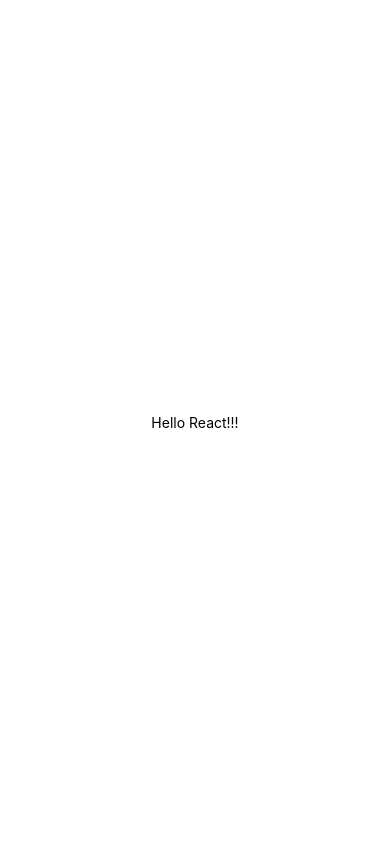
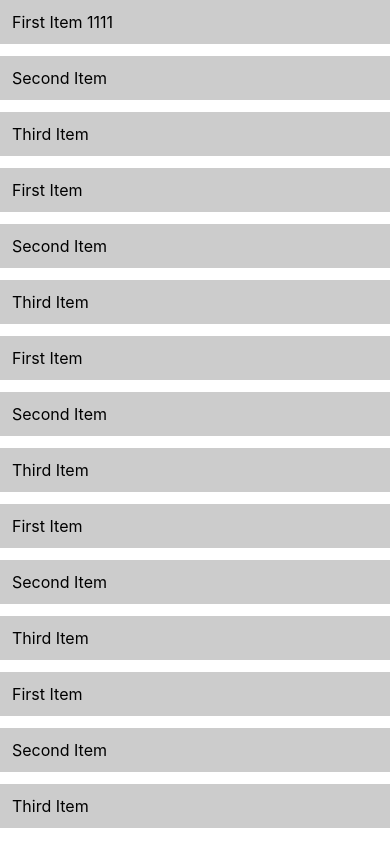
Before and after one commit to nightrunner91/react-native-expo, a React Native app: screen / in a window 390 px wide. Built offline with nearby package versions, Linux system fonts and the light colour scheme.

Commit message:
Try to add flatlist component

```diff
--- a/App.js
+++ b/App.js
@@ -1,20 +1,110 @@
 import { StatusBar } from 'expo-status-bar';
-import { StyleSheet, Text, View } from 'react-native';
+import {
+  StyleSheet,
+  Text,
+  SafeAreaView,
+  View,
+  FlatList,
+} from 'react-native';
+
+const DATA = [
+  {
+    id: 'bd7acbea-c1b1-46c2-aed5-3ad53abb28ba',
+    title: 'First Item 1111',
+  },
+  {
+    id: '3ac68afc-c605-48d3-a4f8-fbd91aa97f63',
+    title: 'Second Item',
+  },
+  {
+    id: '58694a0f-3da1-471f-bd96-145571e29d72',
+    title: 'Third Item',
+  },
+  {
+    id: 'bd7acbea-c1b1-46c2-aed5-3ad53a3b28ba',
+    title: 'First Item',
+  },
+  {
+    id: '3ac68afc-c605-48d3-a4f8-fb991aa97f63',
+    title: 'Second Item',
+  },
+  {
+    id: '58694a0f-3da1-471f-bd96-143571e29d72',
+    title: 'Third Item',
+  },
+  {
+    id: 'b37acbea-c1b1-46c2-aed5-3ad53abb28ba',
+    title: 'First Item',
+  },
+  {
+    id: '37c68afc-c605-48d3-a4f8-fbd91aa97f63',
+    title: 'Second Item',
+  },
+  {
+    id: '52694a0f-3da1-471f-bd96-145571e29d72',
+    title: 'Third Item',
+  },
+  {
+    id: 'bd7acbea-c1e1-46c2-aed5-3ad53abb28ba',
+    title: 'First Item',
+  },
+  {
+    id: '3ac68afc-c6h5-48d3-a4f8-fbd91aa97f63',
+    title: 'Second Item',
+  },
+  {
+    id: '58694a0f-3dh1-471f-bd96-145571e29d72',
+    title: 'Third Item',
+  },
+  {
+    id: 'bd7acbea-c1e1-46c2-aek5-3ad53abb28ba',
+    title: 'First Item',
+  },
+  {
+    id: '3ac68afc-c6h5-48d3-a4s8-fbd91aa97f63',
+    title: 'Second Item',
+  },
+  {
+    id: '58694a0f-3dh1-471f-bd56-145571e29d72',
+    title: 'Third Item',
+  },
+];
+
+const Item = ({title}) => (
+  <View
+    style={styles.item}
+    flexDirection="row"
+    alignItems="center">
+    <Text style={styles.title}>{title}</Text>
+  </View>
+);
 
 export default function App() {
   return (
-    <View style={styles.container}>
-      <Text>Hello React!!!</Text>
-      <StatusBar style="auto" />
-    </View>
+    <SafeAreaView style={styles.container}>
+      <FlatList
+        data={DATA}
+        renderItem={({item}) => <Item title={item.title} />}
+        keyExtractor={item => item.id}
+      />
+      <StatusBar
+        barStyle="dark-content"
+        backgroundColor="#fff" />
+    </SafeAreaView>
   );
 }
 
 const styles = StyleSheet.create({
   container: {
     flex: 1,
-    backgroundColor: '#fff',
-    alignItems: 'center',
-    justifyContent: 'center',
+    marginTop: StatusBar.currentHeight
+  },
+  item: {
+    backgroundColor: '#ccc',
+    marginBottom: 12,
+    padding: 12,
+  },
+  title: {
+    fontSize: 16,
   },
 });
```
